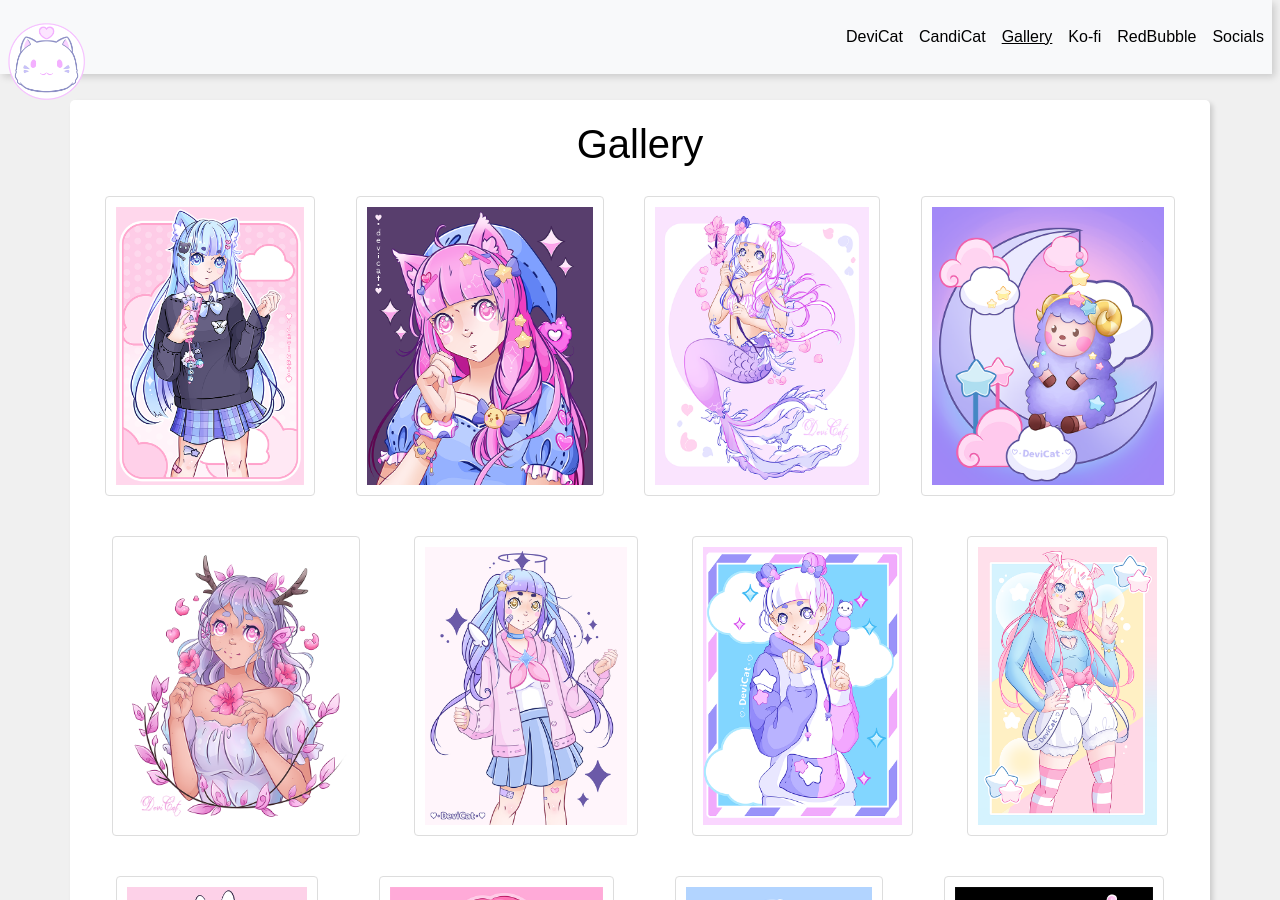
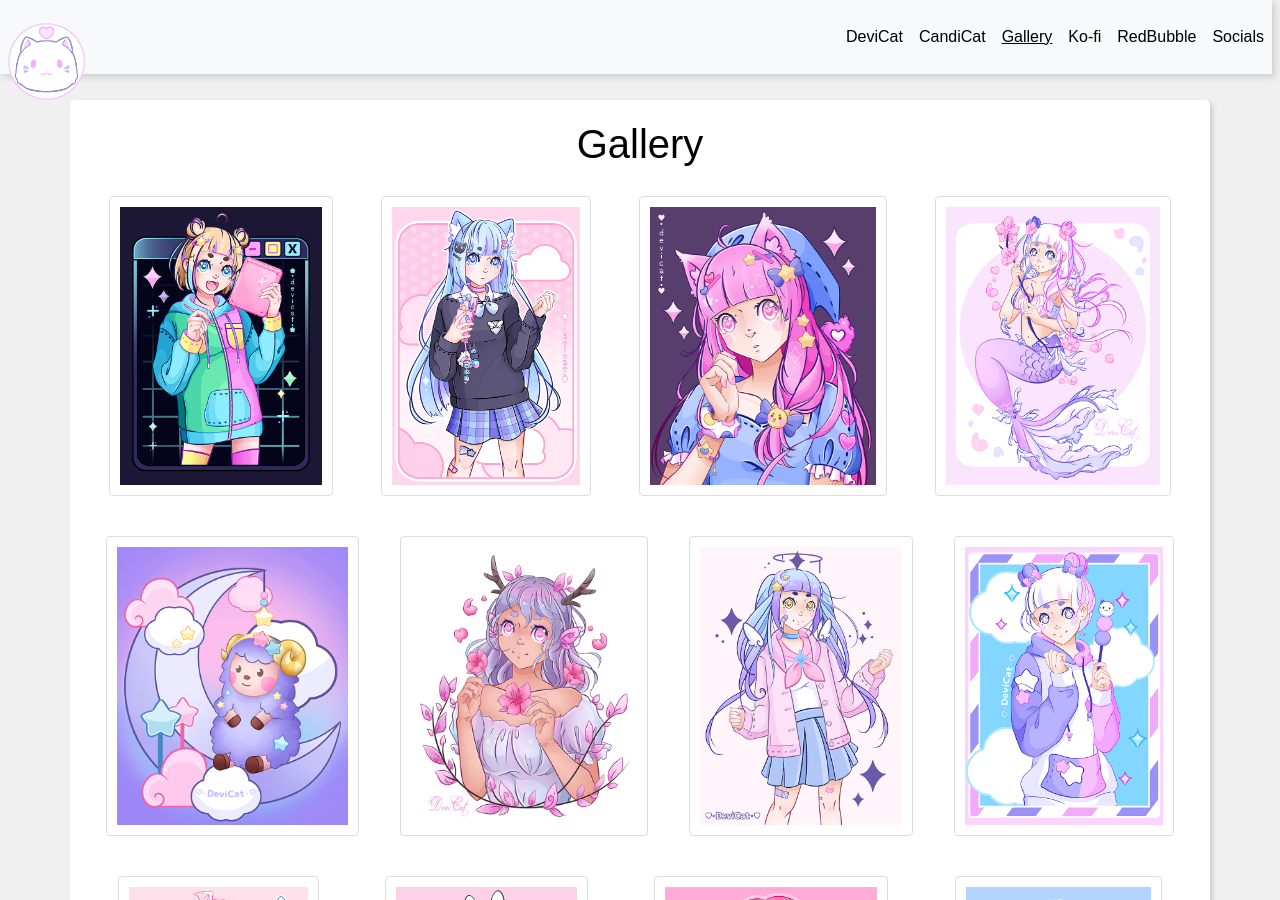
Before and after one commit to DeviCatOutlet/devicatoutlet.github.io, a Jekyll site: the page built from gallery.md, in a window 1280 px wide and 900 px high. Built offline with Jekyll 4.4.1, drawn with Linux system fonts in a browser that asks for light colours; our own code applies the rules of GitHub Pages for plain Markdown files.

Commit message:
update gallery part 2

```diff
--- a/gallery.md
+++ b/gallery.md
@@ -1,5 +1,6 @@
 # Gallery
 
+![Shyfoxx DTIYS](img/ShyfoxxDTIYS2022.png)
 ![Trytryagain DTIYS](img/TrytryagainDTIYS2022.png)
 ![Huignip DTIYS](img/huignipDTIYS2022.png)
 ![CandiCat Mermaid Girl](img/CandiCatMermaidGirl2022.png)
```
